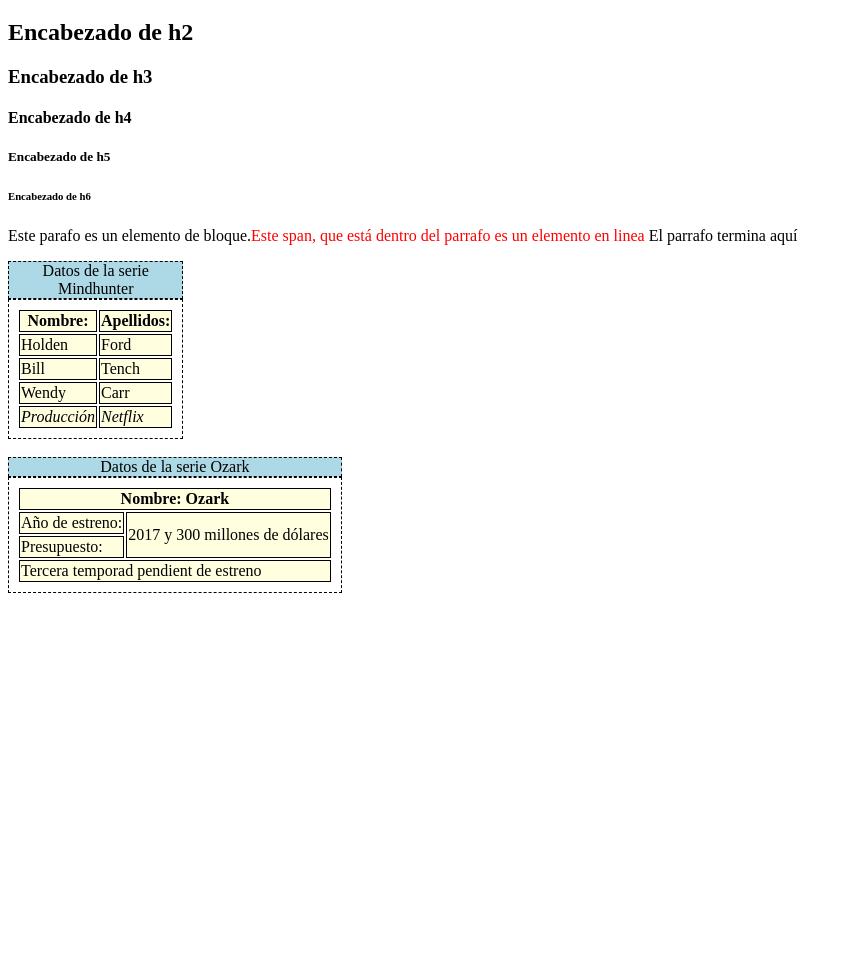
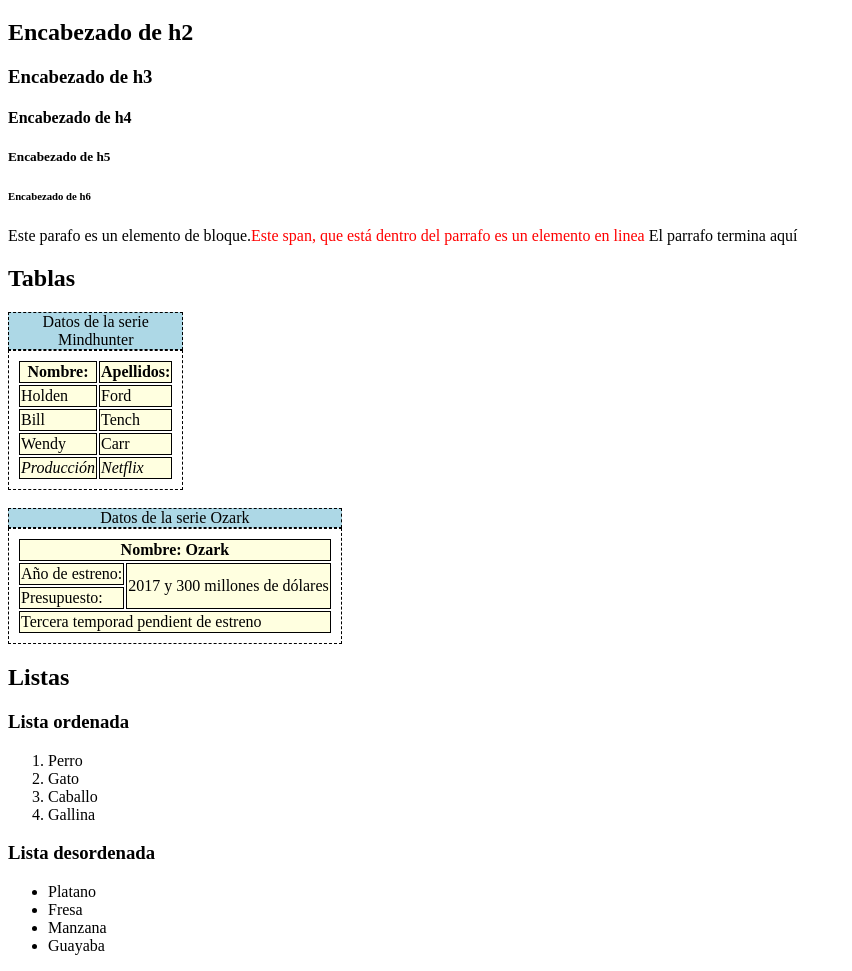
Before and after one commit to daniamfm26/UT1DIW, a plain HTML site: page Sesión 3 (19-09-2019)/Ejercicio2.html in a window 1280 px wide. Shown: the part 61-1032 px from the top of the page, without its empty margins (0-852 px from the left). Before the commit the page ends 800 px from the top, so only its background shows below. Drawn offline with Linux system fonts and the light colour scheme.

Commit message:
Versión 1.0 ramasesion3_2listas

```diff
--- a/Sesión 3 (19-09-2019)/Ejercicio2.html
+++ b/Sesión 3 (19-09-2019)/Ejercicio2.html
@@ -32,6 +32,7 @@
     <p>Este parafo es un elemento de bloque.<span style="color: red">Este span, que está dentro
         del parrafo es un elemento en linea</span> El parrafo termina aquí</p>
 
+    <h2>Tablas</h2>
     <table>
         <caption>Datos de la serie Mindhunter</caption>
         <thead>
@@ -87,5 +88,24 @@
             </tr>
         </tfoot>
     </table>
+
+    <h2>Listas</h2>
+    <h3>Lista ordenada</h3>
+    <ol>
+        <li>Perro</li>
+        <li>Gato</li>
+        <li>Caballo</li>
+        <li>Gallina</li>
+    </ol>
+
+    <h3>Lista desordenada</h3>
+    <ul>
+        <li>Platano</li>
+        <li>Fresa</li>
+        <li>Manzana</li>
+        <li>Guayaba</li>
+
+    </ul>
+
 </body>
 </html>
```
Also changed, not shown: Sesión 3 (19-09-2019)/codigo lista.PNG (added), Sesión 3 (19-09-2019)/codigo listassss.PNG (added), Sesión 3 (19-09-2019)/git status antes y despue de añadir a la rama.PNG (added), Sesión 3 (19-09-2019)/lista.PNG (added), Sesión 3 (19-09-2019)/listas.PNG (added).
